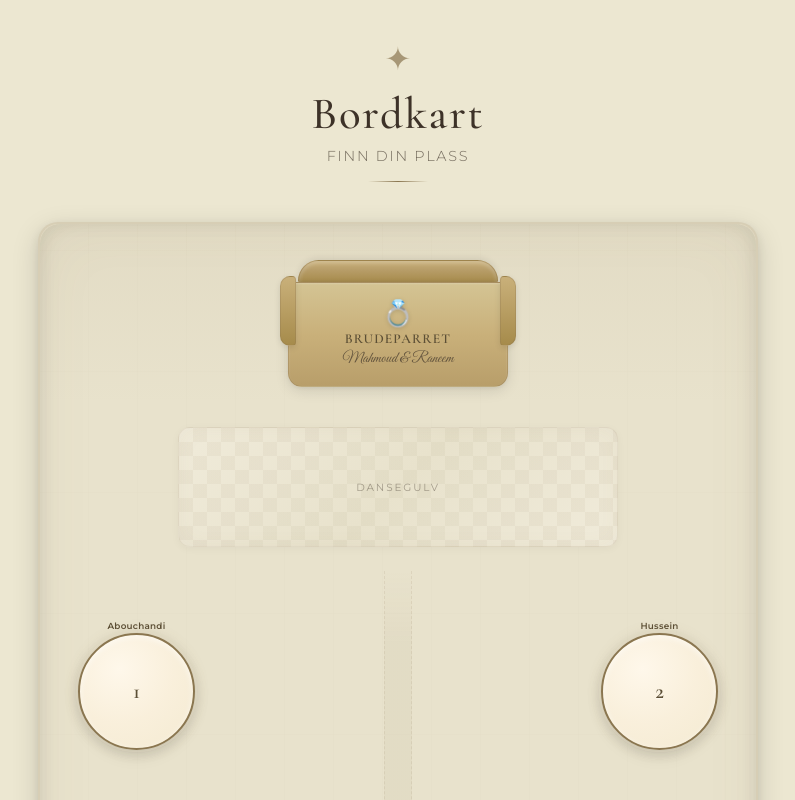
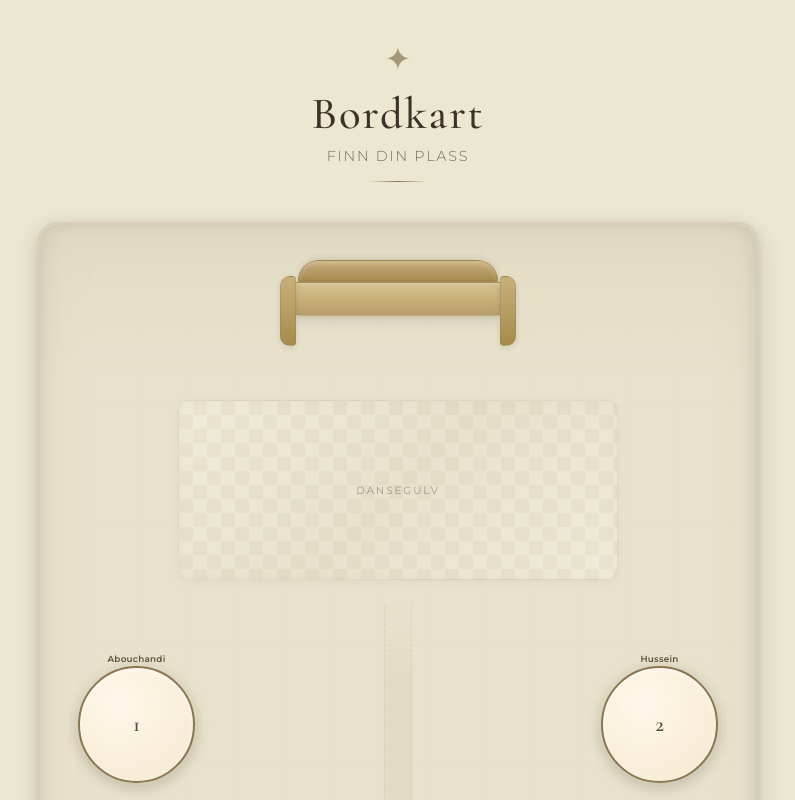
Before and after one commit to mahmoudAndRanim/wedding-map, a React (Vite) app: page / in a window 1280 px wide. Shown: the top 800 px of the page, without its empty margins (242-1037 px from the left). Built offline with nearby package versions, Linux system fonts and the light colour scheme; no server answers.

Commit message:
style: clean sofa, taller dance floor

```diff
--- a/src/components/Stage.jsx
+++ b/src/components/Stage.jsx
@@ -5,13 +5,7 @@ export default function Stage() {
       <div className="stage__area">
         <div className="kouch">
           <div className="kouch__back" />
-          <div className="kouch__seat">
-            <div className="kouch__content">
-              <div className="kouch__icon">💍</div>
-              <div className="kouch__label">Brudeparret</div>
-              <div className="kouch__sub">Mahmoud & Raneem</div>
-            </div>
-          </div>
+          <div className="kouch__seat" />
           <div className="kouch__arm kouch__arm--left" />
           <div className="kouch__arm kouch__arm--right" />
         </div>
--- a/src/index.css
+++ b/src/index.css
@@ -286,7 +286,7 @@ body {
 .dancefloor__surface {
   width: 85%;
   max-width: 440px;
-  height: 120px;
+  height: 180px;
   border-radius: 12px;
   background:
     repeating-conic-gradient(
```
